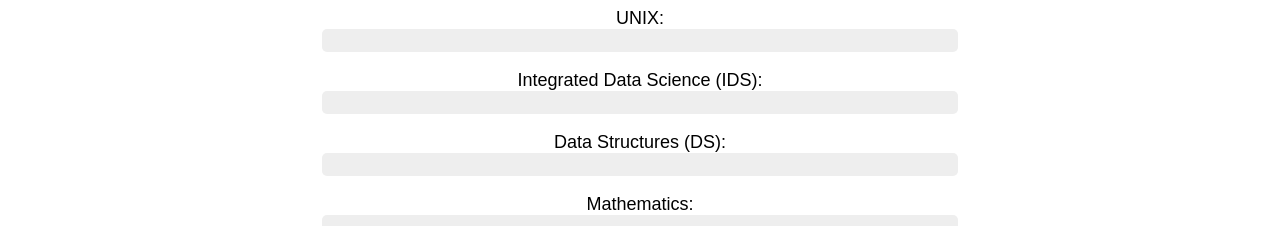
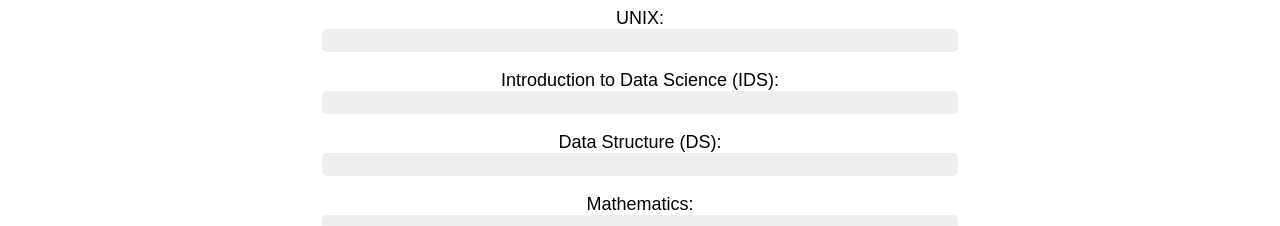
Before and after one commit to nmamit23/nmamit23.github.io, a plain HTML site: page index.html in a window 1280 px wide. Shown: the part 367-593 px from the top of the page. Drawn offline with Linux system fonts and the light colour scheme; a web font is replaced by a local one.

Commit message:
Update index.html

```diff
--- a/index.html
+++ b/index.html
@@ -201,9 +201,9 @@ function tempAlert(msg, duration) {
   <input id="esc" autocomplete="off"></p>
 <p>UNIX:
   <input id="unix" autocomplete="off"></p>
-<p>Integrated Data Science (IDS):
+<p>Introduction to Data Science (IDS):
   <input id="ids" autocomplete="off"></p>
-<p>Data Structures (DS):
+<p>Data Structure (DS):
   <input id="ds" autocomplete="off"></p>
 <p>Mathematics:
   <input id="maths" autocomplete="off"></p>
```
